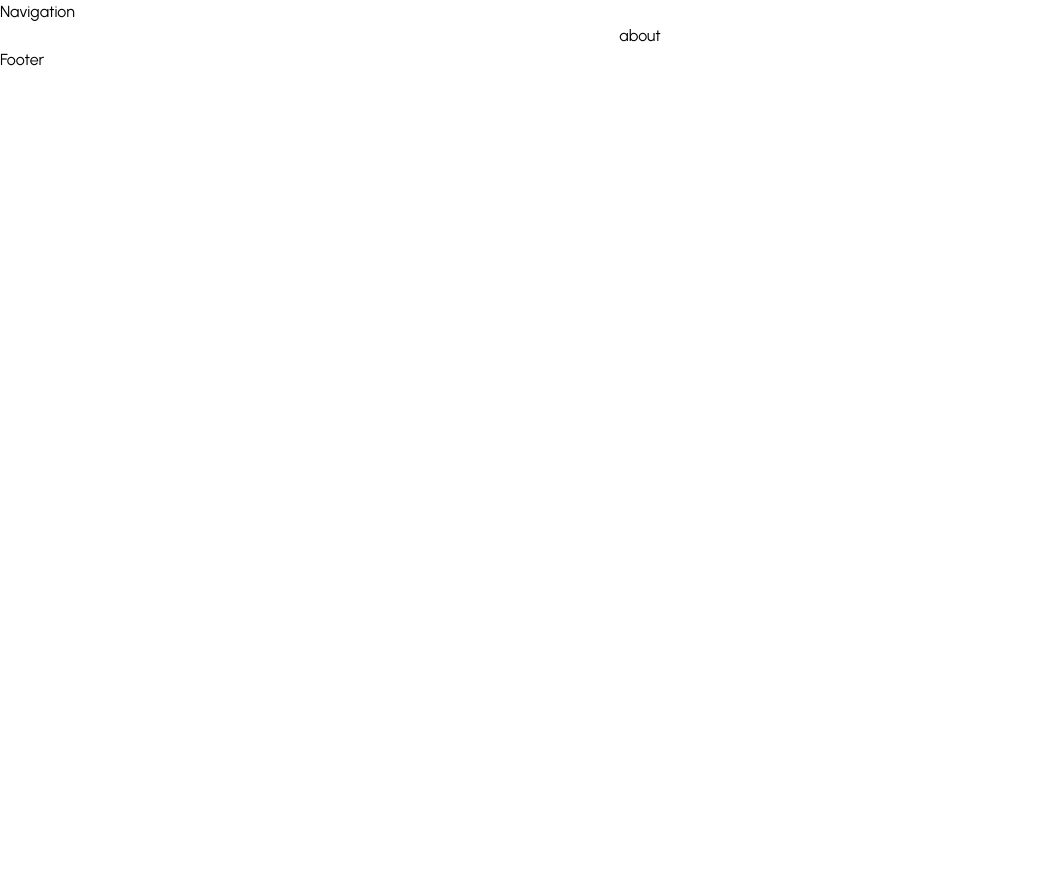
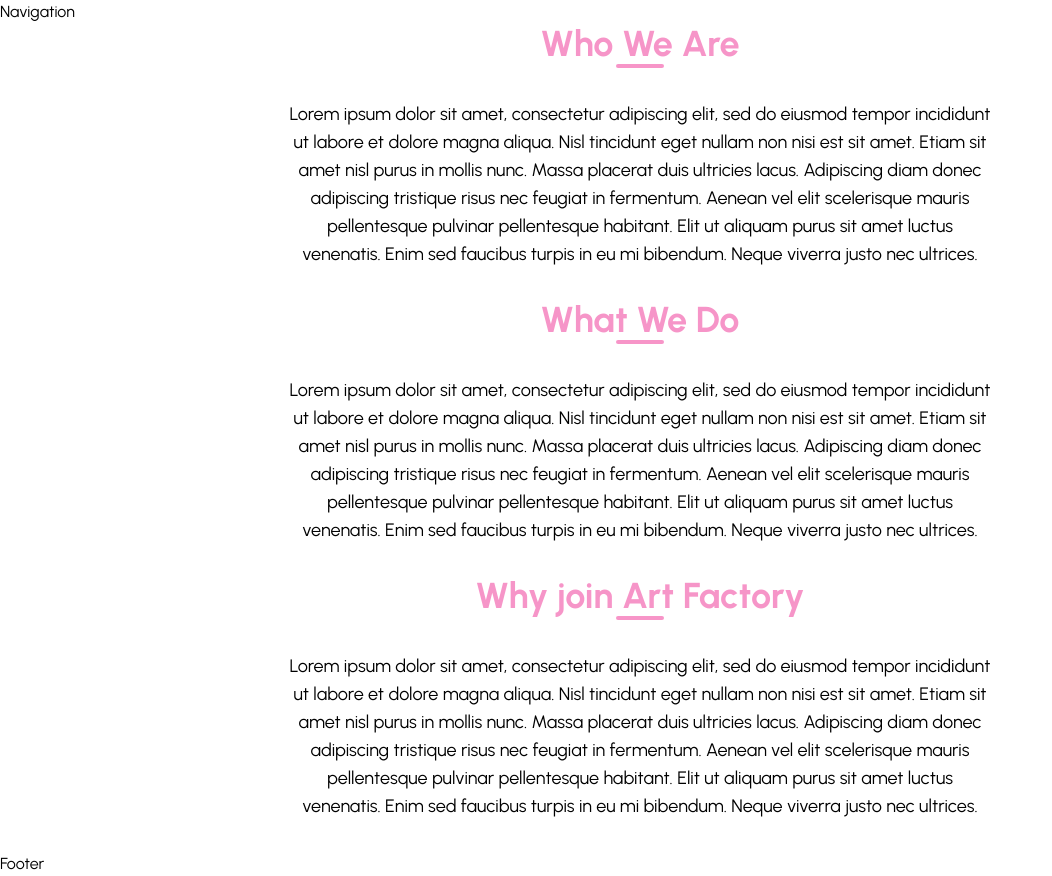
Before and after one commit to acm-ucr/art-factory-website, a Next.js app: page /about in a window 1280 px wide. Shown: the whole page, without its empty margins (0-1052 px from the left). Before the commit the page ends 800 px from the top, so only its background shows below. Built offline with nearby package versions, Linux system fonts and the light colour scheme.

Commit message:
about madfe

```diff
--- a/src/app/about/page.js
+++ b/src/app/about/page.js
@@ -1,11 +1,8 @@
+import About from "@/components/About";
 import React from "react";
 
 const page = () => {
-  return (
-    <div className="w-full flex flex-col items-center">
-      <p>about</p>
-    </div>
-  );
+  return <About />;
 };
 
 export default page;
--- /dev/null
+++ b/src/components/About.jsx
@@ -0,0 +1,55 @@
+import React from "react";
+
+const About = () => {
+  return (
+    <div className="w-full flex flex-col items-center">
+      <p className="text-4xl text-pink-400 font-urbanist font-bold opacity-75">
+        Who We Are
+      </p>
+      <hr class="w-12 h-1 mx-auto bg-pink-400 border-0 rounded opacity-75" />
+      <p className="text-lg my-8 mx-72 text-center">
+        {" "}
+        Lorem ipsum dolor sit amet, consectetur adipiscing elit, sed do eiusmod
+        tempor incididunt ut labore et dolore magna aliqua. Nisl tincidunt eget
+        nullam non nisi est sit amet. Etiam sit amet nisl purus in mollis nunc.
+        Massa placerat duis ultricies lacus. Adipiscing diam donec adipiscing
+        tristique risus nec feugiat in fermentum. Aenean vel elit scelerisque
+        mauris pellentesque pulvinar pellentesque habitant. Elit ut aliquam
+        purus sit amet luctus venenatis. Enim sed faucibus turpis in eu mi
+        bibendum. Neque viverra justo nec ultrices.{" "}
+      </p>
+      <p className="text-4xl text-pink-400 font-urbanist font-bold opacity-75">
+        What We Do
+      </p>
+      <hr class="w-12 h-1 mx-auto bg-pink-400 border-0 rounded opacity-75" />
+      <p className="text-lg my-8 mx-72 text-center">
+        {" "}
+        Lorem ipsum dolor sit amet, consectetur adipiscing elit, sed do eiusmod
+        tempor incididunt ut labore et dolore magna aliqua. Nisl tincidunt eget
+        nullam non nisi est sit amet. Etiam sit amet nisl purus in mollis nunc.
+        Massa placerat duis ultricies lacus. Adipiscing diam donec adipiscing
+        tristique risus nec feugiat in fermentum. Aenean vel elit scelerisque
+        mauris pellentesque pulvinar pellentesque habitant. Elit ut aliquam
+        purus sit amet luctus venenatis. Enim sed faucibus turpis in eu mi
+        bibendum. Neque viverra justo nec ultrices.{" "}
+      </p>
+      <p className="text-4xl text-pink-400 font-urbanist font-bold opacity-75">
+        Why join Art Factory
+      </p>
+      <hr class="w-12 h-1 mx-auto bg-pink-400 border-0 rounded opacity-75" />
+      <p className="text-lg my-8 mx-72 text-center">
+        {" "}
+        Lorem ipsum dolor sit amet, consectetur adipiscing elit, sed do eiusmod
+        tempor incididunt ut labore et dolore magna aliqua. Nisl tincidunt eget
+        nullam non nisi est sit amet. Etiam sit amet nisl purus in mollis nunc.
+        Massa placerat duis ultricies lacus. Adipiscing diam donec adipiscing
+        tristique risus nec feugiat in fermentum. Aenean vel elit scelerisque
+        mauris pellentesque pulvinar pellentesque habitant. Elit ut aliquam
+        purus sit amet luctus venenatis. Enim sed faucibus turpis in eu mi
+        bibendum. Neque viverra justo nec ultrices.{" "}
+      </p>
+    </div>
+  );
+};
+
+export default About;
--- /dev/null
+++ b/src/components/page.js
@@ -0,0 +1,55 @@
+import React from "react";
+
+const page = () => {
+  return (
+    <div className="w-full flex flex-col items-center">
+      <p className="text-4xl text-pink-400 font-urbanist font-bold opacity-75">
+        Who We Are
+      </p>
+      <hr class="w-12 h-1 mx-auto bg-pink-400 border-0 rounded opacity-75" />
+      <p className="text-lg my-8 mx-72 text-center">
+        {" "}
+        Lorem ipsum dolor sit amet, consectetur adipiscing elit, sed do eiusmod
+        tempor incididunt ut labore et dolore magna aliqua. Nisl tincidunt eget
+        nullam non nisi est sit amet. Etiam sit amet nisl purus in mollis nunc.
+        Massa placerat duis ultricies lacus. Adipiscing diam donec adipiscing
+        tristique risus nec feugiat in fermentum. Aenean vel elit scelerisque
+        mauris pellentesque pulvinar pellentesque habitant. Elit ut aliquam
+        purus sit amet luctus venenatis. Enim sed faucibus turpis in eu mi
+        bibendum. Neque viverra justo nec ultrices.{" "}
+      </p>
+      <p className="text-4xl text-pink-400 font-urbanist font-bold opacity-75">
+        What We Do
+      </p>
+      <hr class="w-12 h-1 mx-auto bg-pink-400 border-0 rounded opacity-75" />
+      <p className="text-lg my-8 mx-72 text-center">
+        {" "}
+        Lorem ipsum dolor sit amet, consectetur adipiscing elit, sed do eiusmod
+        tempor incididunt ut labore et dolore magna aliqua. Nisl tincidunt eget
+        nullam non nisi est sit amet. Etiam sit amet nisl purus in mollis nunc.
+        Massa placerat duis ultricies lacus. Adipiscing diam donec adipiscing
+        tristique risus nec feugiat in fermentum. Aenean vel elit scelerisque
+        mauris pellentesque pulvinar pellentesque habitant. Elit ut aliquam
+        purus sit amet luctus venenatis. Enim sed faucibus turpis in eu mi
+        bibendum. Neque viverra justo nec ultrices.{" "}
+      </p>
+      <p className="text-4xl text-pink-400 font-urbanist font-bold opacity-75">
+        Why join Art Factory
+      </p>
+      <hr class="w-12 h-1 mx-auto bg-pink-400 border-0 rounded opacity-75" />
+      <p className="text-lg my-8 mx-72 text-center">
+        {" "}
+        Lorem ipsum dolor sit amet, consectetur adipiscing elit, sed do eiusmod
+        tempor incididunt ut labore et dolore magna aliqua. Nisl tincidunt eget
+        nullam non nisi est sit amet. Etiam sit amet nisl purus in mollis nunc.
+        Massa placerat duis ultricies lacus. Adipiscing diam donec adipiscing
+        tristique risus nec feugiat in fermentum. Aenean vel elit scelerisque
+        mauris pellentesque pulvinar pellentesque habitant. Elit ut aliquam
+        purus sit amet luctus venenatis. Enim sed faucibus turpis in eu mi
+        bibendum. Neque viverra justo nec ultrices.{" "}
+      </p>
+    </div>
+  );
+};
+
+export default page;
```
